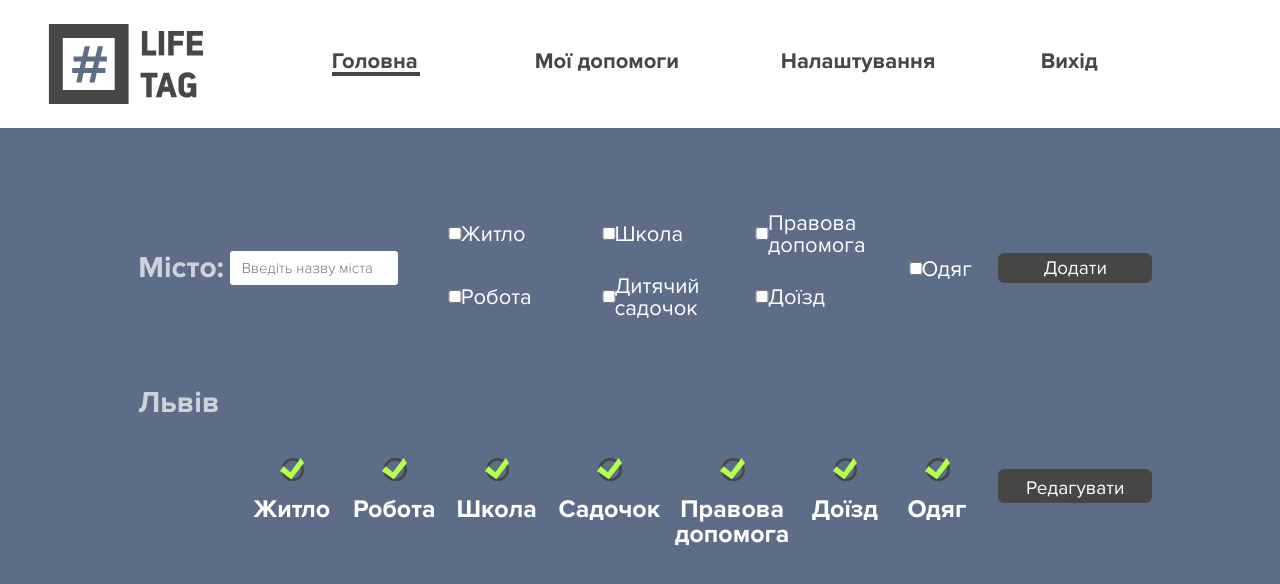
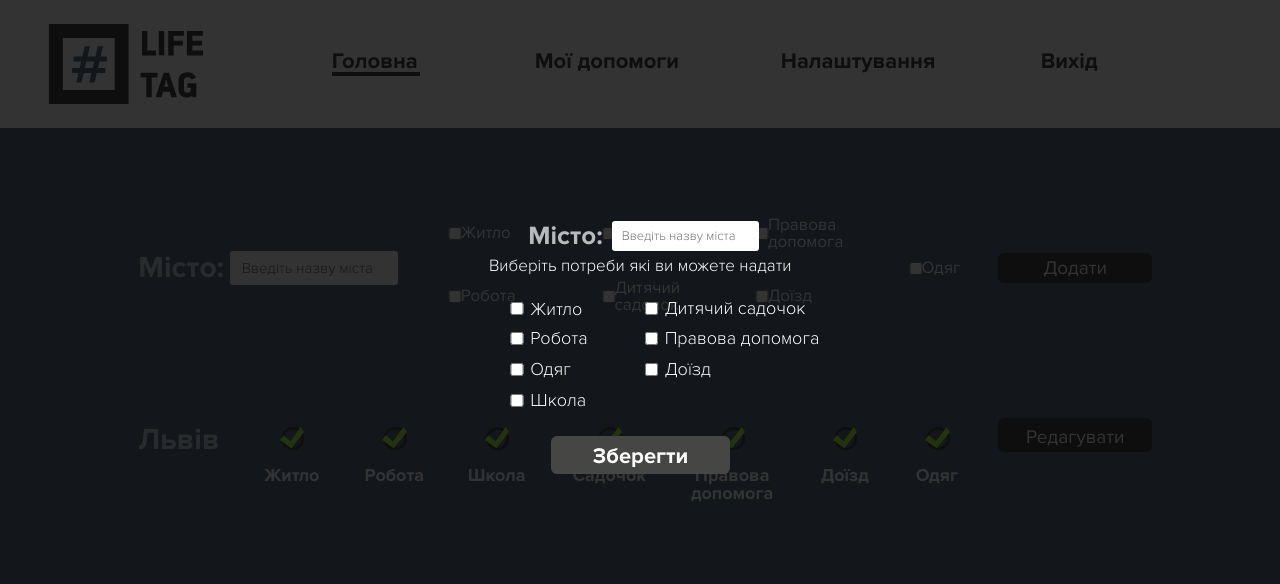
Before and after one commit to ksenka/lifetag, a plain HTML site: page LifeTagSite/userPage.html in a window 1280 px wide. Drawn offline with Linux system fonts and the light colour scheme; a script that the page names is missing.

Commit message:
Finish user page

```diff
--- a/LifeTagSite/css/userPage.css
+++ b/LifeTagSite/css/userPage.css
@@ -146,11 +146,11 @@ td{
 }
 
 #gardenLabel{
-    top: 60%;
+    top: 63%;
 }
 
 #lawLabel{
-    top: 5%;
+    top: 8%;
 }
 
 #cloth{
@@ -188,7 +188,7 @@ td{
     width: 10%;
     opacity: 0.7;
     left: 1%;
-    top: 2%;
+    top: 40%;
     color: white;
     font-family: 'proximabold';
 }
@@ -237,6 +237,7 @@ td{
     position: absolute;
     top: 15%;
     width: 20%;
+    background-repeat: no-repeat;
     background-image: url("../img/aidYes.svg");
     background-size: 100%;
 }
@@ -266,7 +267,7 @@ td{
 }
 
 .overlay{
-    display: none;
+    /*display: none;*/
     position: absolute;
     top: 0;
     left: 0;
@@ -275,3 +276,189 @@ td{
     z-index: 11;
     background-color: rgba(0,0,0,0.8); /*dim the background*/
 }
+
+#editBar{
+    position: absolute;
+    width: 70%;
+
+}
+
+#newHelpCity{
+    position: absolute;
+    width: 15%;
+}
+
+#editCityLabel{
+    position: absolute;
+    width: 15%;
+    font-family: 'ProximaBold';
+    opacity: 0.7;
+    color: white;
+    top: 0.5%;
+}
+
+#editAutocomplete{
+    top: 58%;
+    position: absolute;
+    width: 16.2%;
+    left: 10.1%;
+    border-radius: 3px;
+    z-index: 10;
+    display: none;
+
+}
+
+td{
+    text-align: center;
+    padding-top: 2%;
+    padding-bottom: 2%;
+}
+
+.editAutocomplete{
+    width: 100%;
+    text-align: left;
+    border-top: 1px solid gray;
+    cursor: pointer;
+    padding-left: 3px;
+}
+
+.editAutocomplete:hover{
+    background-color: cornflowerblue;
+}
+
+#newAids{
+    text-align: center;
+    position: absolute;
+    width: 40%;
+    top: 10%;
+    font-family: 'proximalight';
+    color: white;
+}
+
+#boxesL{
+    left: 35%;
+    position: absolute;
+    width: 46%;
+    top: 20%;
+    font-family: 'ProximaLight';
+    color: white;
+}
+
+#boxesR{
+    left: 50%;
+    position: absolute;
+    width: 46%;
+    top: 20%;
+    font-family: 'ProximaLight';
+    color: white;
+}
+
+#newHome{
+    width: 1.1em;
+    position: absolute;
+    top: 5%;
+}
+
+#newHomeLabel{
+    width: 50%;
+    position: absolute;
+    top: 6%;
+    left: 6%;
+}
+
+#newJob{
+    width: 1.1em;
+    position: absolute;
+    top: 30%;
+}
+
+#newJobLabel{
+    width: 50%;
+    position: absolute;
+    top: 30%;
+    left: 6%;
+}
+
+#newCloth{
+    width: 1.1em;
+    position: absolute;
+    top: 55%;
+}
+
+#newClothLabel{
+    width: 50%;
+    position: absolute;
+    top: 55%;
+    left: 6%;
+}
+
+#newSchool{
+    width: 1.1em;
+    position: absolute;
+    top: 80%;
+}
+
+#newSchoolLabel{
+    width: 50%;
+    position: absolute;
+    top: 80%;
+    left: 6%;
+}
+
+#newGarden{
+    width: 1.1em;
+    position: absolute;
+    top: 5%;
+}
+
+#newGardenLabel{
+    width: 50%;
+    position: absolute;
+    top: 5%;
+    left: 6%;
+}
+
+#newLaw{
+    width: 1.1em;
+    position: absolute;
+    top: 30%;
+}
+
+#newLawLabel{
+    width: 50%;
+    position: absolute;
+    top: 30%;
+    left: 6%;
+}
+
+#newDrive{
+    width: 1.1em;
+    position: absolute;
+    top: 55%;
+}
+
+#newDriveLabel{
+    width: 50%;
+    position: absolute;
+    top: 55%;
+    left: 6%;
+}
+
+#edit{
+    position: absolute;
+    width: 20%;
+    border: none;
+    padding-top: 0.5%;
+    border-radius: 6px;
+    top: 60%;
+    background-color: #464744;
+    color: white;
+    font-family: 'proximabold';
+    cursor: pointer;
+}
+
+
+#edit:hover{
+    background-color: #343d4c;
+    color: #c3c5be;
+}
--- a/LifeTagSite/js/index/styles.js
+++ b/LifeTagSite/js/index/styles.js
@@ -17,7 +17,7 @@ function style(){
     heightByWidth("#helpCityLabel", 0.2);
     heightByWidth("#helpTel", 0.12);
     heightByWidth("#helpTelLabel", 0.2);
-    heightByWidth("#personLogo", 1);
+    heightByWidth("#personLogo", 0.986);
     heightByWidth("#tip", 0.12);
     heightByWidth("#boxesL", 0.3);
     heightByWidth("#boxesR", 0.3);
--- a/LifeTagSite/js/userPage/styles.js
+++ b/LifeTagSite/js/userPage/styles.js
@@ -15,32 +15,62 @@ function style(){
     heightByWidth("#boxesOne p, #boxesTwo p, #boxesThree p,  #boxesLast p", 0.7);
     heightByWidth("#addButton", 0.2);
     heightByWidth(".editButton", 0.2);
-    heightByWidth("#myHelp", 0.2);
+    heightByWidth("#myHelp", 0.1);
     heightByWidth(".cityName", 0.3);
     heightByWidth(".helpAid", 0.7);
     heightByWidth(".helpAid p", 0.3);
     heightByWidth(".helpAid div", 0.946);
-
+    heightByWidth("#editBar", 0.4);
+    heightByWidth("#editCityLabel", 0.20);
+    heightByWidth("#newHelpCity", 0.20);
+    heightByWidth("#newAids", 0.10);
+    heightByWidth("#boxesL", 0.3);
+    heightByWidth("#boxesR", 0.3);
+    heightByWidth("#newHomeLabel", 0.1);
+    heightByWidth("#newJobLabel", 0.1);
+    heightByWidth("#newClothLabel", 0.1);
+    heightByWidth("#newLawLabel", 0.1);
+    heightByWidth("#newDriveLabel", 0.1);
+    heightByWidth("#newGardenLabel", 0.1);
+    heightByWidth("#newSchoolLabel", 0.1);
+    heightByWidth("#edit", 0.2);
     //font
     fontByHeight(".label", 0.85);
     fontByHeight("#helpCity", 0.5);
     fontByHeight("#helpCityLabel", 1);
     fontByHeight(".autocompleteResult", 1);
-    fontByHeight("#boxesOne p, #boxesTwo p, #boxesThree p,  #boxesLast p", 1);
+    fontByHeight("#boxesOne p, #boxesTwo p, #boxesThree p,  #boxesLast p", 0.8);
     fontByHeight("#addButton", 0.7);
     fontByHeight(".editButton", 0.7);
     fontByHeight(".cityName", 1);
-    fontByHeight(".helpAid p", 0.7);
-
+    fontByHeight(".helpAid p", 0.5);
+    fontByHeight("#editCityLabel", 1);
+    fontByHeight("#newHelpCity", 0.5);
+    fontByHeight("#newAids", 0.5);
+    fontByHeight("#newHomeLabel", 0.9);
+    fontByHeight("#newJobLabel", 0.9);
+    fontByHeight("#newClothLabel", 0.9);
+    fontByHeight("#newLawLabel", 0.9);
+    fontByHeight("#newDriveLabel", 0.9);
+    fontByHeight("#newGardenLabel", 0.9);
+    fontByHeight("#newSchoolLabel", 0.9);
+    fontByHeight("#newFindButt", 0.6);
+    fontByHeight("#edit", 0.7);
     //position
     centerHorizontal("#addDiv", "0px");
     centerHorizontal("#myHelp", "0px");
     centerHorizontal(".helpAid div", "0px");
+    centerHorizontal("#editCityLabel", "-5%");
+    centerHorizontal("#newHelpCity", "5%");
+    centerHorizontal("#newAids", "0px");
+    centerHorizontal("#edit", "0px");
 
     centerVertical("#helpCity", "0px");
     centerVertical("#helpCityLabel", "0px");
     centerVertical("#addButton", "0px");
     centerVertical(".editButton", "0px");
+
+    centerAll("#editBar");
 
     topByWidth("#addDiv", 0.13);
     topByWidth("#myHelp", 0.3);
--- a/LifeTagSite/userPage.html
+++ b/LifeTagSite/userPage.html
@@ -19,7 +19,39 @@
 </head>
 <body>
 <div class="overlay">
+    <div id="editBar">
+        <div id="editCityLabel">Місто:</div>
+        <form id="editGiveHelp">
+            <input type="text" placeholder="Введіть назву міста" id="newHelpCity" name="city" autocomplete="off">
+            <div id="editAutocomplete">
+                <table style="width: 100%; background-color: white">
+                    <tr> <td class="autocompleteResult">fafas</td> </tr>
+                    <tr> <td class="autocompleteResult">fafas</td> </tr>
+                    <tr> <td class="autocompleteResult">fafas</td> </tr>
+                </table>
+            </div>
+            <div id="newAids">Виберіть потреби які ви можете надати</div>
+            <div id="boxesL">
+                <input type="checkbox" id="newHome" name="home" value="true"><p id="newHomeLabel">Житло</p><br>
 
+                <input type="checkbox" id="newJob" name="job" value="true"><p id="newJobLabel">Робота</p><br>
+
+                <input type="checkbox" id="newCloth" name="cloth" value="true"><p id="newClothLabel">Одяг</p><br>
+
+                <input type="checkbox" id="newSchool" name="school" value="true"><p id="newSchoolLabel">Школа</p><br>
+            </div>
+
+            <div id="boxesR">
+                <input type="checkbox" id="newGarden" name="kinderGarden" value="true"><p id="newGardenLabel">Дитячий садочок</p><br>
+
+                <input type="checkbox" id="newLaw" name="law" value="true"><p id="newLawLabel">Правова допомога</p><br>
+
+                <input type="checkbox" id="newDrive" name="drive" value="true"><p id="newDriveLabel">Доїзд</p><br>
+            </div>
+            <button id="edit">
+                Зберегти
+            </button>
+    </div>
 </div>
 <div id="header">
     <img src="img/lifetaglogo.svg" alt="logo" id="lifetaglogo">
```
Also changed, not shown: LifeTagSite/css/index.css (+6 -6 lines), LifeTagSite/index.html (+1 -1 lines), LifeTagSite/img/radio.svg.
